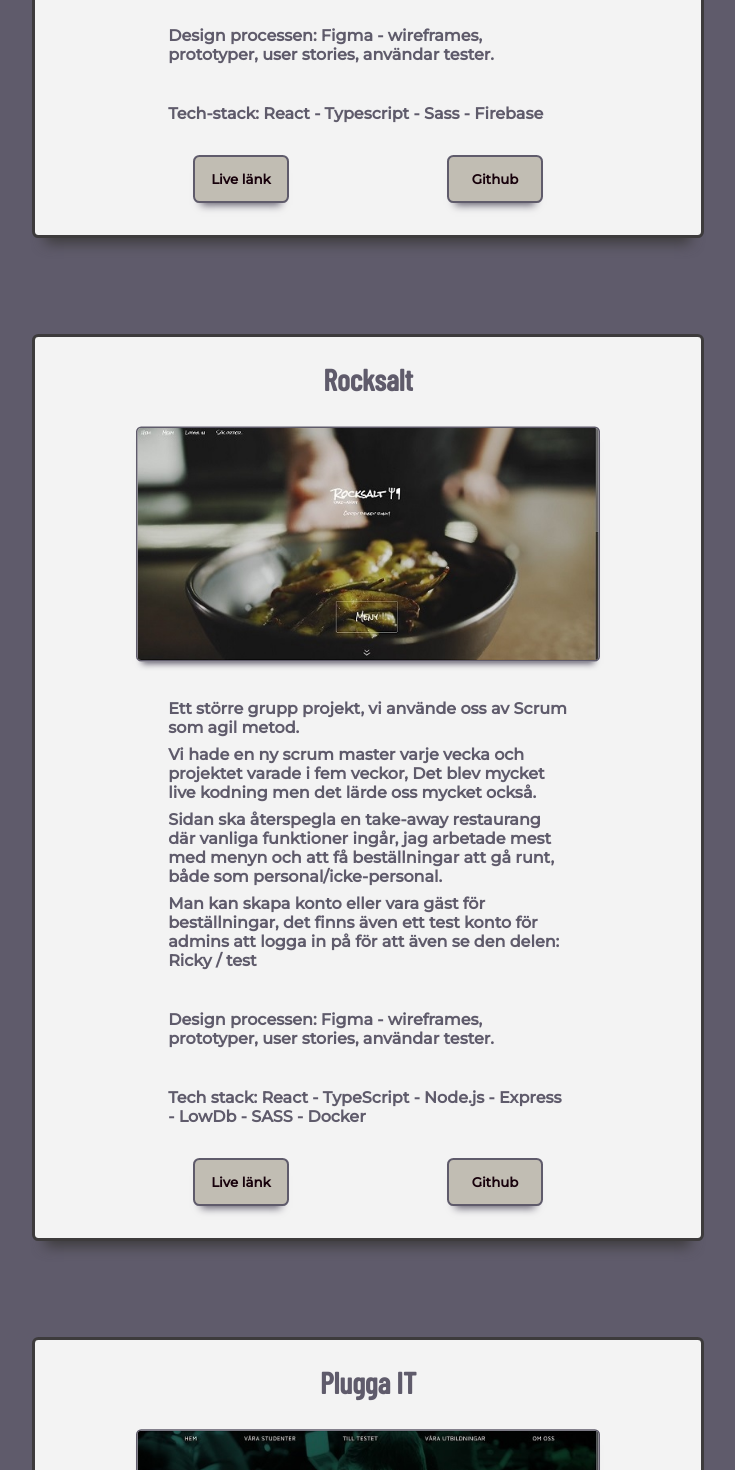
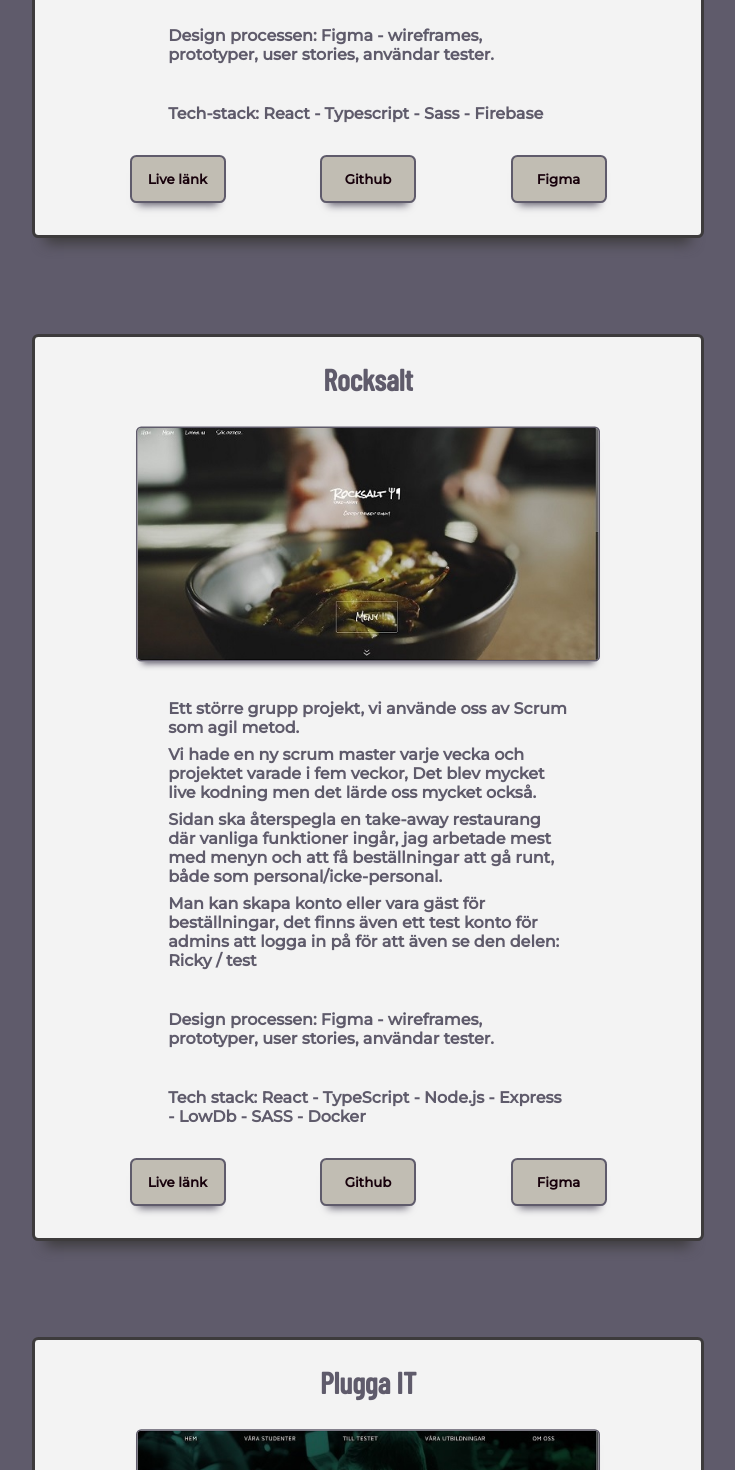
Before and after one commit to RickyJohansson/portfolio, a React (Vite) app: page / in a window 1280 px wide. Shown: the part 2720-4190 px from the top of the page, without its empty margins (208-943 px from the left). Built offline with nearby package versions, Linux system fonts and the light colour scheme.

Commit message:
figma links added

```diff
--- a/src/App.tsx
+++ b/src/App.tsx
@@ -141,6 +141,7 @@ function App() {
             ]}
             liveLink={'https://combovault.com/'}
             gitLink={'https://github.com/KarlEmilArvid/ComboVault'}
+            figma={'https://www.figma.com/file/yKd6UQBfT0mFDJZynvMowc/ComboVault?type=design&node-id=0%3A1&mode=design&t=AnAo888XuQdGbJ5z-1'}
           />
 
           <Project projectName={'Rocksalt'} projectImage={rocksaltCover}
@@ -154,6 +155,7 @@ function App() {
           ]}
           liveLink={'https://rocksalt.onrender.com/#/'}
           gitLink={'https://github.com/RickyJohansson/mighty-zebras-fullstack'}
+          figma={'https://www.figma.com/file/lbwykP4131jRMf9EXopIdw/Mighty-Zebras?type=design&node-id=56-469&mode=design'}
           />
 
           <Project projectName={'Plugga IT'} projectImage={pluggaItCover}
@@ -167,6 +169,7 @@ function App() {
             'Tech stack: React - TypeScript - SASS - AnimeJS - Firebase'
           ]}
           liveLink={'https://plugga-it.se/'} gitLink={'https://github.com/RickyJohansson/folkans-it-utbildningar'}
+          figma={''}
           />
 
           <Project projectName={'Morgan Kjellin'} projectImage={morganCover}
@@ -180,6 +183,7 @@ function App() {
           ]}
           liveLink={'https://morgankjellin.com/'}
           gitLink={'https://github.com/Felix-Stark/morgan-kjellin'}
+          figma={'https://www.figma.com/file/WRcjImiU6UKZK1ijk0iyyB/Morgan-Kjellin?type=design&node-id=1%3A2&mode=design&t=OIqdFUKCBWCNpBxn-1'}
           />
 
           <Project projectName={'Portfolio'} projectImage={portfolioCover}
@@ -192,6 +196,7 @@ function App() {
             ]}
             liveLink={''}
             gitLink={'https://github.com/RickyJohansson/portfolio'}
+            figma={''}
           />
 
           <Project projectName={'Rescue Rabbits'} projectImage={rescueCover}
@@ -203,6 +208,7 @@ function App() {
           ]}
           liveLink={'https://rescue-rabbits.onrender.com/'}
           gitLink={'https://github.com/RickyJohansson/rescue-rabbits'}
+          figma={'https://www.figma.com/file/dPiu6XGVasp1wwbECQYY4g/Rescue-Rabbits---by-Mighty-Gardeners?type=design&node-id=15%3A2&mode=design&t=xRD5mMww591t6rAj-1'}
           />
 
           <Project projectName={'Rewind'} projectImage={rewindCover}
@@ -216,6 +222,7 @@ function App() {
           ]}
           liveLink={'https://rewind-assignment.onrender.com/'}
           gitLink={'https://github.com/RickyJohansson/rewind-assignment'}
+          figma={'https://www.figma.com/file/NwefOfxwtk177IIn0DtBMs/Rewind-Prototype?type=design&node-id=3%3A2&mode=design&t=xRD5mMww591t6rAj-1'}
           />
 
 
--- a/src/components/Project.tsx
+++ b/src/components/Project.tsx
@@ -7,10 +7,11 @@ type Props = {
     desc: string[];
     liveLink: string;
     gitLink: string;
+    figma: string;
 
 }
 
-const Project = ({ projectName, projectImage, desc, liveLink, gitLink }: Props) => {
+const Project = ({ projectName, projectImage, desc, liveLink, gitLink, figma }: Props) => {
 
     const gotoLink = (liveLink: string) => {
 
@@ -25,6 +26,16 @@ const Project = ({ projectName, projectImage, desc, liveLink, gitLink }: Props)
     const gotoGithub = (gitLink: string) => {
 
         const newWindow = window.open(gitLink, '_blank', 'noopener,noreferrer');
+
+        if (newWindow) {
+            newWindow.opener = null
+        }
+
+    }
+
+    const gotoFigma = (figma: string) => {
+
+        const newWindow = window.open(figma, '_blank', 'noopener,noreferrer');
 
         if (newWindow) {
             newWindow.opener = null
@@ -57,6 +68,12 @@ const Project = ({ projectName, projectImage, desc, liveLink, gitLink }: Props)
 
                 }
                 <button onClick={ () => gotoGithub(gitLink) }>Github</button>
+                {
+                    figma.length > 0 ?
+                    <button onClick={ () => gotoFigma(figma) }>Figma</button>
+                    :
+                    ''
+                }
             </section>
         </div>
 
```
